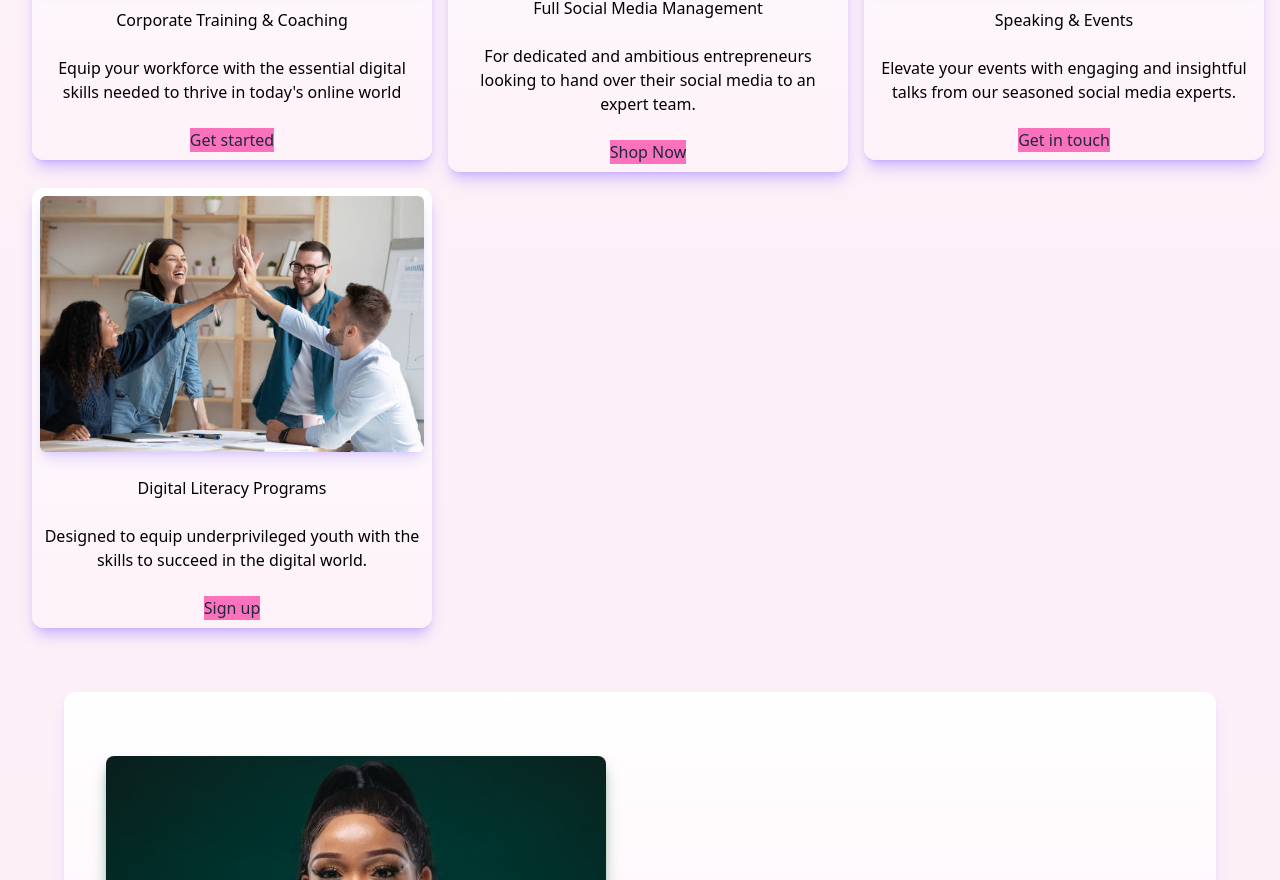
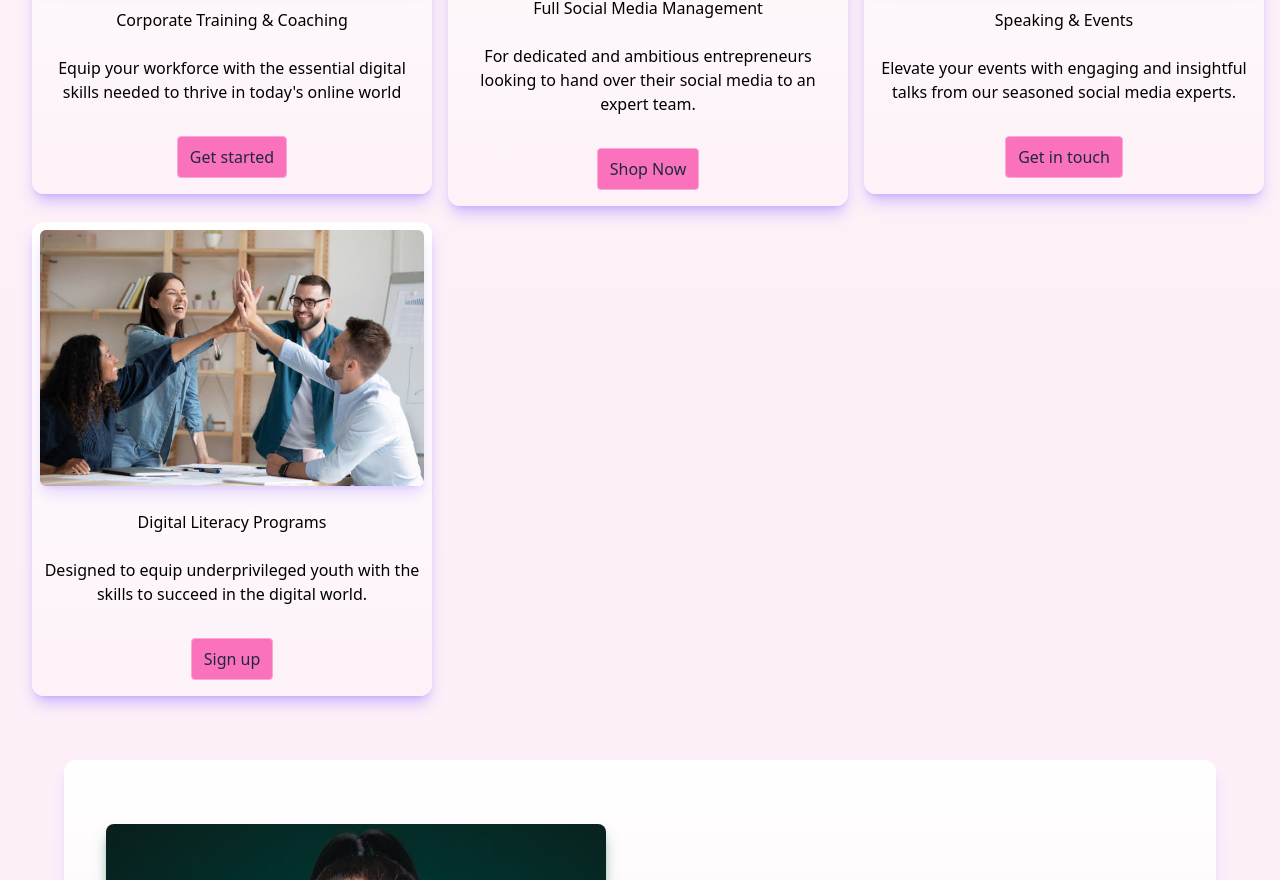
Before and after one commit to MatthewsRicky/shespeaksocial, a Next.js app: page / in a window 1280 px wide. Shown: the part 1640-2520 px from the top of the page. Built offline with nearby package versions, Linux system fonts and the light colour scheme.

Commit message:
Button styling

```diff
--- a/components/ForBusiness.tsx
+++ b/components/ForBusiness.tsx
@@ -43,7 +43,7 @@ const ForBusiness = () => {
 					<Image src={item.imageUrl} alt={item.alt} width={400} height={200} className="rounded-md w-full shadow-lg hover:scale-105 transition-all duration-300 shadow-violet-400/30"/>
 					<h1>{item.title}</h1>
 					<p>{item.description}</p>
-					<button onClick={() => {}} type={"button"} className="flex text-slate-800 bg-pink-400/90">{item.button}</button>
+					<button onClick={() => {}} type={"button"} className="border my-2 px-3 py-2 rounded-sm bg-pink-400/90 text-slate-800 hover:scale-105 hover:bg-pink-500 hover:text-slate-200 transition-all duration-300 hover:shadow-pink-500 hover:shadow-sm hover:border-pink-500 border-pink-300 text-center">{item.button}</button>
 				</div>
 			))}
 		</div>
```
